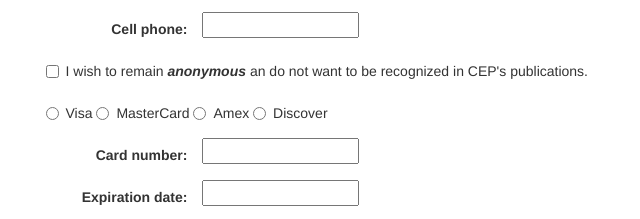
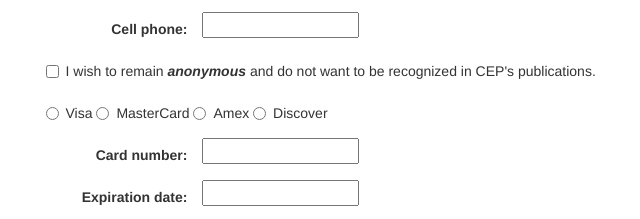
Before and after one commit to GVajravelu/cep_mockups, a plain HTML site: page public/index.html in a window 1280 px wide. Shown: the part 310-529 px from the top of the page, 359-999 px from the left. Drawn offline with nearby package versions, Linux system fonts and the light colour scheme; files whose address does not match are found by name.

Commit message:
fix a typo in the template file

```diff
--- a/public/index.html
+++ b/public/index.html
@@ -58,7 +58,7 @@
         </div>
         <div class="form-group">
           <div class="checkbox col-sm-offset-3">
-            <label><input type="checkbox" name="anonymous"> I wish to remain <em><strong>anonymous</strong></em> an do not want to be recognized in CEP's publications.</label>
+            <label><input type="checkbox" name="anonymous"> I wish to remain <em><strong>anonymous</strong></em> and do not want to be recognized in CEP's publications.</label>
           </div>
         </div>
         <div class="form-group">
```
